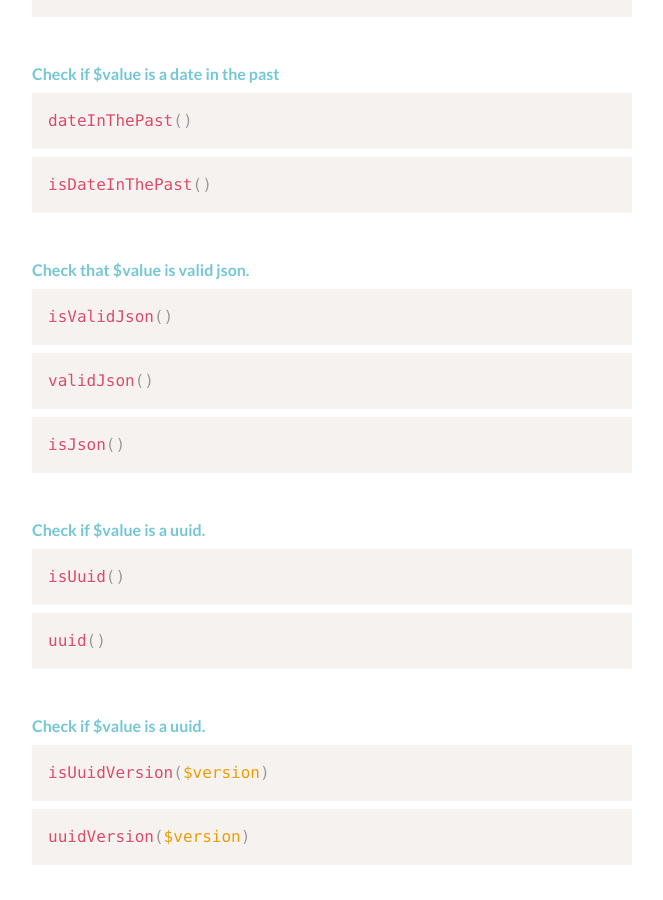
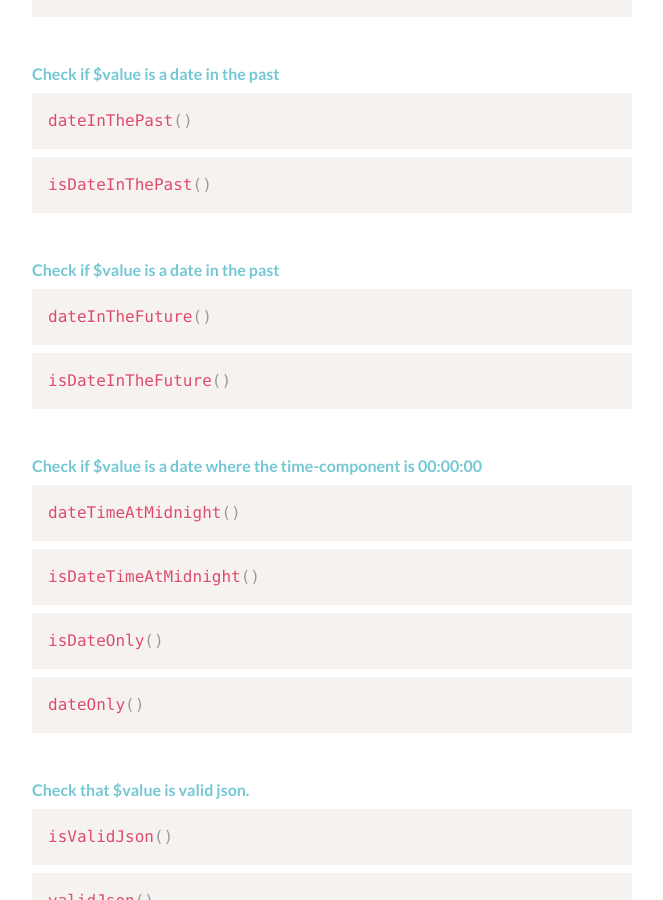
Before and after one commit to moccalotto/moccalotto.github.com, a Jekyll site: the page built from docs/valit.md, in a window 1280 px wide and 900 px high, scrolled down 6116 px. Shown: the whole window, without its empty margins (308-971 px from the left). Built offline with Jekyll 4.4.1, drawn with Linux system fonts in a browser that asks for light colours; nearby versions of some CDN libraries.

Commit message:
New checks.

```diff
--- a/_data/validationChecks.yml
+++ b/_data/validationChecks.yml
@@ -90,6 +90,26 @@
         "aliases": [
             "dateInThePast",
             "isDateInThePast"
+        ],
+        "paramlist": ""
+    },
+    {
+        "name": "checkInTheFuture",
+        "description": "Check if $value is a date in the past",
+        "aliases": [
+            "dateInTheFuture",
+            "isDateInTheFuture"
+        ],
+        "paramlist": ""
+    },
+    {
+        "name": "checkAtMidnight",
+        "description": "Check if $value is a date where the time-component is 00:00:00",
+        "aliases": [
+            "dateTimeAtMidnight",
+            "isDateTimeAtMidnight",
+            "isDateOnly",
+            "dateOnly"
         ],
         "paramlist": ""
     },
```
